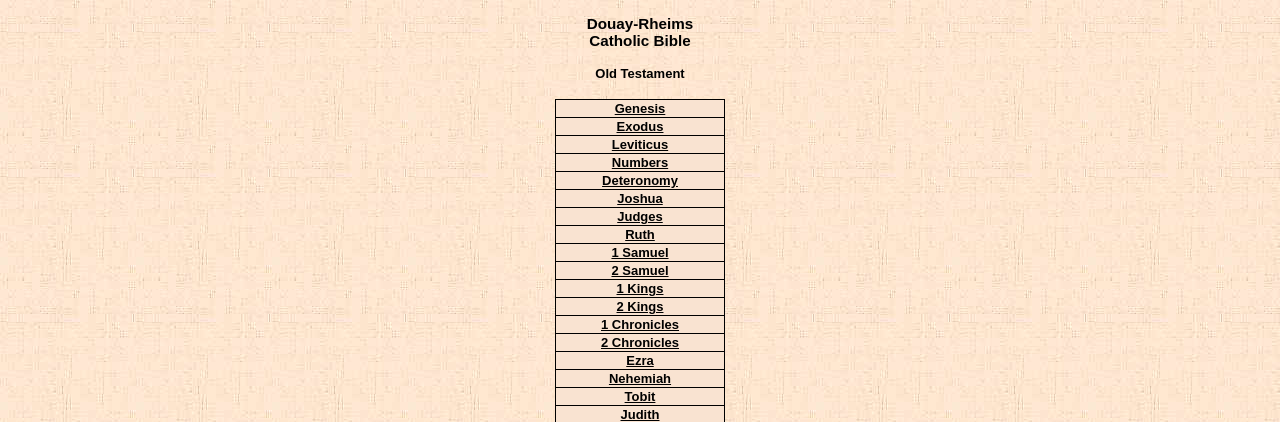
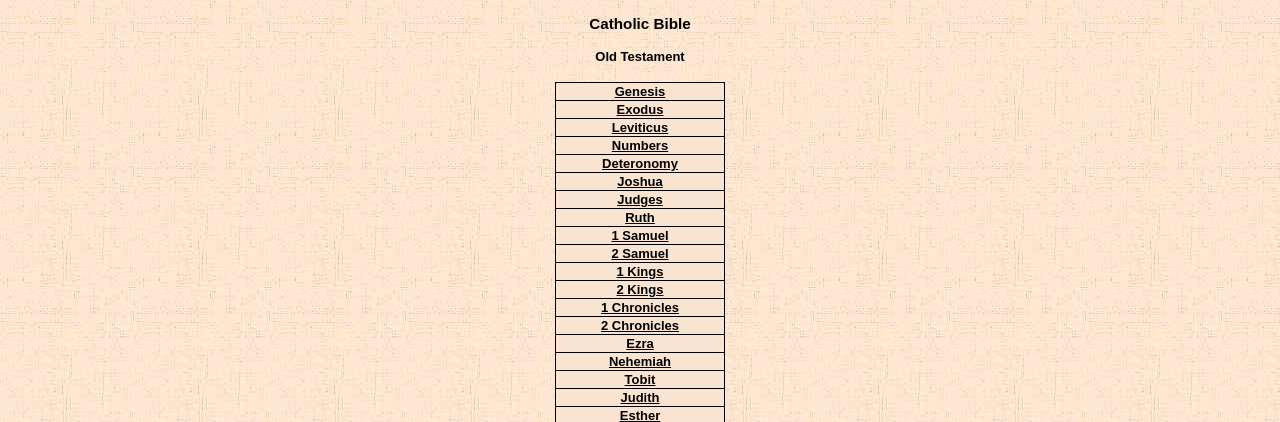
Before and after one commit to khbecker/douay_rheims_bible_html, a PHP site: page /bible/menu.htm in a window 1280 px wide. Shown: the top 422 px of the page. Run offline with PHP 8.4, Linux system fonts and the light colour scheme; lists and menus that the app fills with data are empty.

Commit message:
Updated bible icon link to go directly to icon set. Cleaned up titles.

```diff
--- a/Douay-Rheims.htm
+++ b/Douay-Rheims.htm
@@ -18,7 +18,7 @@ body {
 <p class="center"><img src="StBenedictChurchLargeDrawing.png" height="170" border="1"/></p>
 <h3 class="center">St. Benedict's is pleased to provide this online version of the Sacred Scriptures.  We encourage you to study God's Word often.</h3>
 <br><br>
-<p class="center" style="font-size:x-small">Provided is the Challoner Revision of the Douay-Rheims translation of the Bible. The bible icon above is used under a <a href="http://creativecommons.org/licenses/by-nc-nd/3.0" target="_blank">Creative Commons Attribution Non-Commercial No Derivatives</a> License from <a href="http://cddoulos.deviantart.com/">cddoulos</a>.</p>
+<p class="center" style="font-size:x-small">Provided is the Challoner Revision of the Douay-Rheims translation of the Bible.<br>The bible icon above is used under a <a href="http://creativecommons.org/licenses/by-nc-nd/3.0" target="_blank">Creative Commons Attribution Non-Commercial No Derivatives</a> License from <a href="http://cddoulos.deviantart.com/art/Gopher-Wood-Icons-333846544">cddoulos</a>.</p>
 
 <h4></h4>
 </body>
--- /dev/null
+++ b/index.html
@@ -0,0 +1 @@
+<!DOCTYPE html><title></title>
--- a/index.php
+++ b/index.php
@@ -2,7 +2,7 @@
 <html xmlns="http://www.w3.org/1999/xhtml">
 <head>
 <meta name="generator" content="HTML Tidy for Linux/x86 (vers 25 March 2009), see www.w3.org" />
-<title>The 1899 Douay-Rheims Catholic Bible</title>
+<title>Catholic Bible - Provided by St. Benedict's Church, Eggertsville, NY</title>
 <meta name="language" content="En" />
 <meta name="classification" content="global" />
 <meta name="keywords" content=
--- a/menu.htm
+++ b/menu.htm
@@ -4,13 +4,9 @@
 <head>
 <meta name="generator" content=
 "HTML Tidy for Linux/x86 (vers 25 March 2009), see www.w3.org" />
-<title>The 1899 Douay-Rheims Catholic Bible - Luke</title>
+<title>Menu</title>
 <meta name="language" content="En" />
 <meta name="classification" content="global" />
-<meta name="keywords" content=
-"Luke,free bible downloads, bible, on-line, free bible software, free software,free downloads, bible downloads,bible software,html bible,internet bible,christian resources,free,onlinebible,Douay-Rheims, Catholic Bible,catholic" />
-<meta name="description" content=
-"The 1899 Douay-Rheims Catholic Bible" />
 <base target="_parent" />
 <style type="text/css">
 body {
@@ -33,8 +29,8 @@ body {
 <body>
 
 <div class="c2">
-<h3>Douay-Rheims<br>Catholic Bible</h2>
-<h4>Old Testament</h3>
+<h3>Catholic Bible</h3>
+<h4>Old Testament</h4>
 <table class="c1" border="1" width="170">
 <tr>
 <th><a href="Genesis">Genesis</a></th>
```
